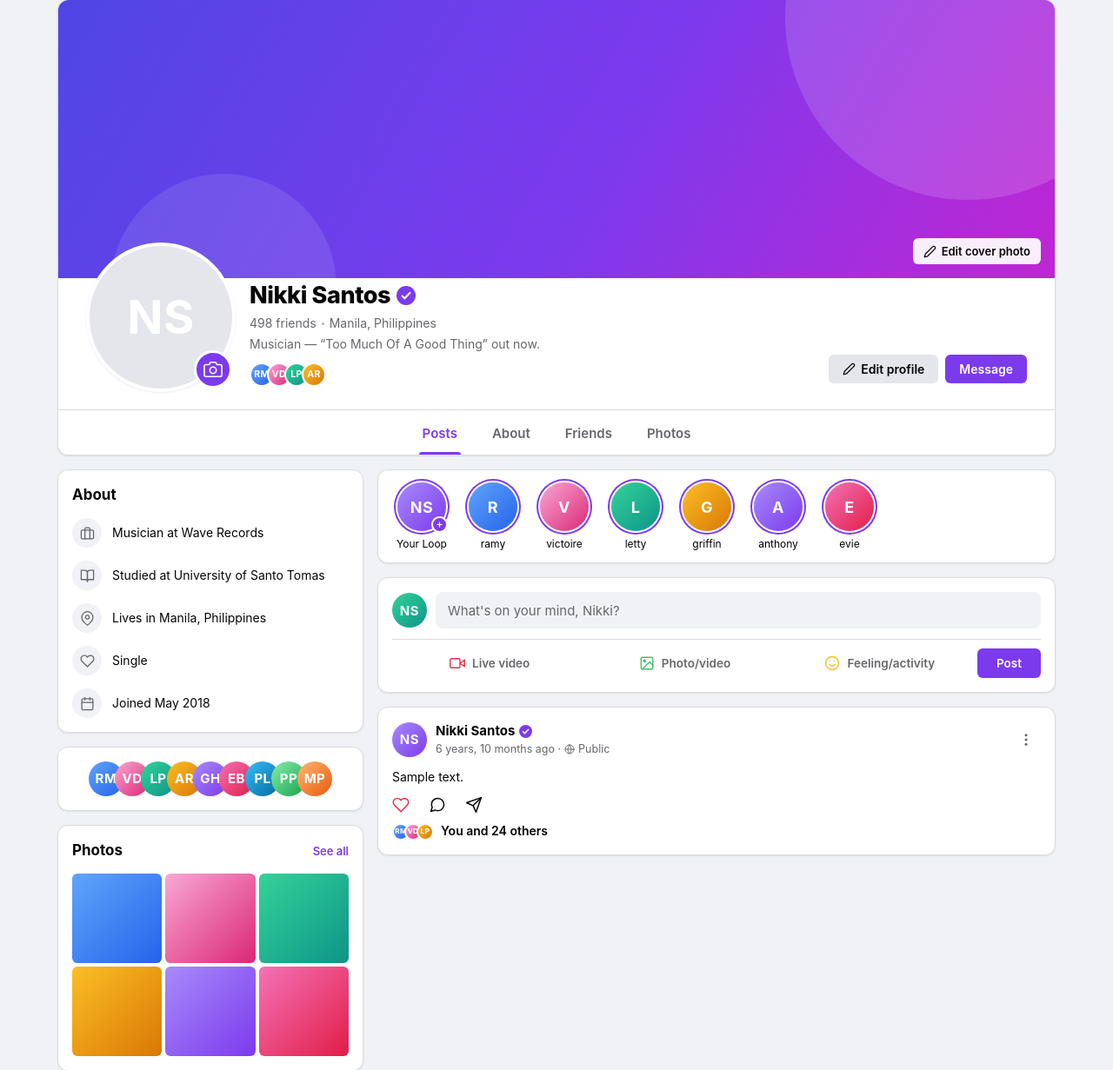
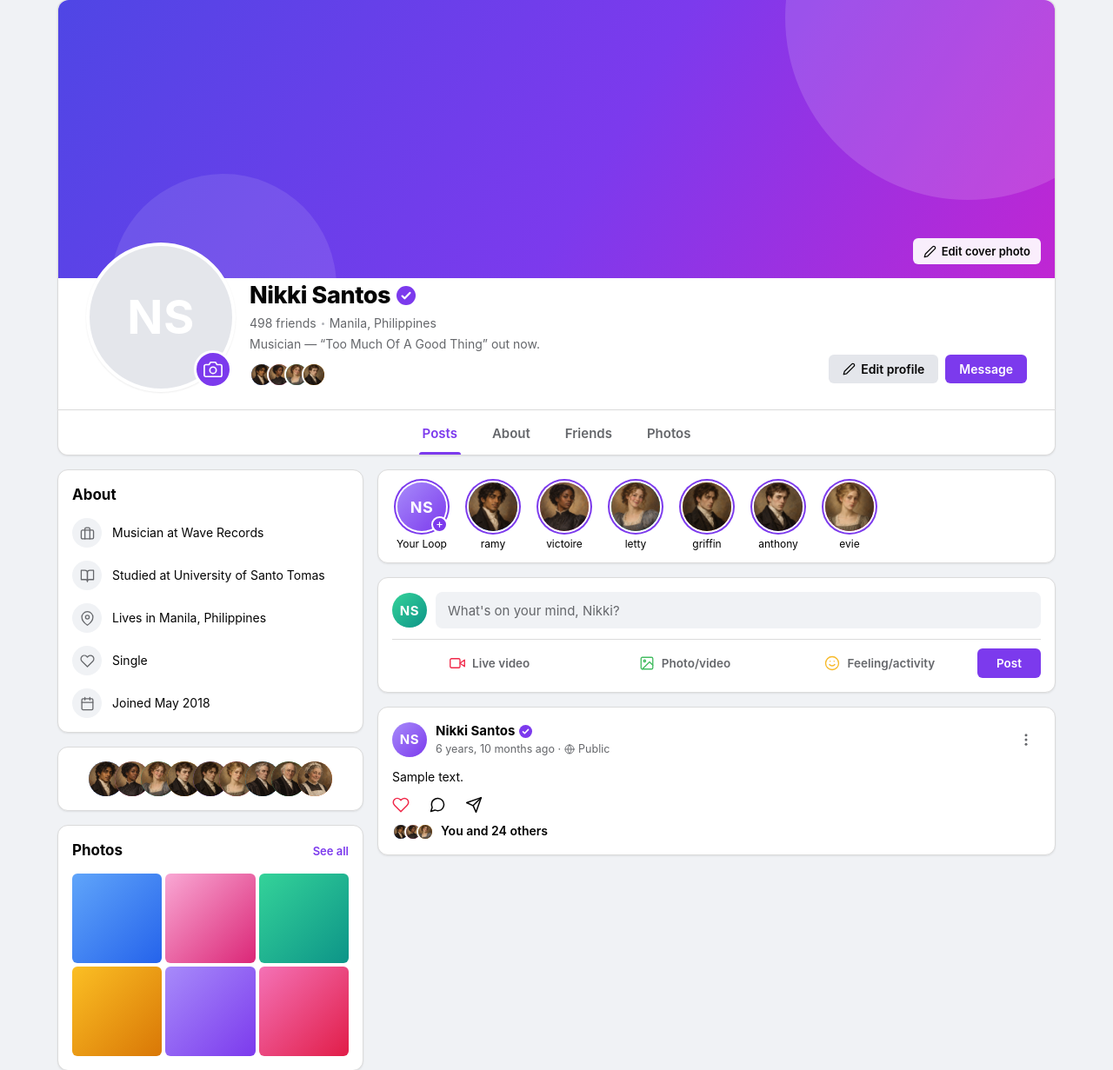
Before and after one commit to kvnwave/DJANGO-PROJECTS, a Django app: page /facebook/ in a window 1280 px wide. Shown: the part 73-1304 px from the top of the page at 87% size. Run offline with Django 5.2, Linux system fonts and the light colour scheme; data comes from the database, SQL or seed files in the repository; tables that the repository leaves empty hold one stand-in row (values such as "Sample post").

Commit message:
feat: use AI-generated Babel character portraits for friend, story, and likes avatars

```diff
--- a/facebook/views.py
+++ b/facebook/views.py
@@ -6,24 +6,24 @@ from .forms import PostForm, ProfileForm
 from .models import Profile
 
 SAMPLE_FRIENDS = (
-    "Ramy Mirza",
-    "Victoire Desgraves",
-    "Letty Price",
-    "Anthony Ribben",
-    "Griffin Harley",
-    "Evie Brooke",
-    "Professor Lovell",
-    "Professor Playfair",
-    "Mrs. Piper",
+    {"name": "Ramy Mirza", "image": "img/babel/ramy.png"},
+    {"name": "Victoire Desgraves", "image": "img/babel/victoire.png"},
+    {"name": "Letty Price", "image": "img/babel/letty.png"},
+    {"name": "Anthony Ribben", "image": "img/babel/anthony.png"},
+    {"name": "Griffin Harley", "image": "img/babel/griffin.png"},
+    {"name": "Evie Brooke", "image": "img/babel/evie.png"},
+    {"name": "Professor Lovell", "image": "img/babel/lovell.png"},
+    {"name": "Professor Playfair", "image": "img/babel/playfair.png"},
+    {"name": "Mrs. Piper", "image": "img/babel/piper.png"},
 )
 
 SAMPLE_STORIES = (
-    ("ramy", 0),
-    ("victoire", 1),
-    ("letty", 2),
-    ("griffin", 3),
-    ("anthony", 4),
-    ("evie", 5),
+    ("ramy", 0, "img/babel/ramy.png"),
+    ("victoire", 1, "img/babel/victoire.png"),
+    ("letty", 2, "img/babel/letty.png"),
+    ("griffin", 3, "img/babel/griffin.png"),
+    ("anthony", 4, "img/babel/anthony.png"),
+    ("evie", 5, "img/babel/evie.png"),
 )
 
 
@@ -61,10 +61,11 @@ def profile_detail(request):
 
     friends = [
         {
-            "name": name,
-            "initials": "".join(part[:1] for part in name.split()).upper(),
+            "name": entry["name"],
+            "initials": "".join(part[:1] for part in entry["name"].split()).upper(),
+            "image": entry["image"],
         }
-        for name in SAMPLE_FRIENDS
+        for entry in SAMPLE_FRIENDS
     ]
 
     stories = [
@@ -72,8 +73,9 @@ def profile_detail(request):
             "handle": handle,
             "initials": "".join(part[:1] for part in handle.split()).upper(),
             "tone": tone,
+            "image": image,
         }
-        for handle, tone in SAMPLE_STORIES
+        for handle, tone, image in SAMPLE_STORIES
     ]
 
     return render(
--- a/templates/facebook/profile.html
+++ b/templates/facebook/profile.html
@@ -73,7 +73,7 @@
         </p>
         {% if profile.bio %}<p class="head-bio">{{ profile.bio }}</p>{% endif %}
         <div class="friend-stack" aria-hidden="true">
-          {% for friend in friends|slice:":4" %}<div class="avatar xs tone-{{ forloop.counter0 }}">{{ friend.initials }}</div>{% endfor %}
+          {% for friend in friends|slice:":4" %}<div class="avatar xs tone-{{ forloop.counter0 }}">{% if friend.image %}<img src="{% static friend.image %}" alt="{{ friend.name }}">{% else %}{{ friend.initials }}{% endif %}</div>{% endfor %}
         </div>
       </div>
 
@@ -119,7 +119,7 @@
 
       <section class="card friend-card" id="friends" aria-label="Friends">
         <div class="friend-row">
-          {% for friend in friends %}<div class="avatar sm tone-{{ forloop.counter0 }}" title="{{ friend.name }}">{{ friend.initials }}</div>{% endfor %}
+          {% for friend in friends %}<div class="avatar sm tone-{{ forloop.counter0 }}" title="{{ friend.name }}">{% if friend.image %}<img src="{% static friend.image %}" alt="{{ friend.name }}">{% else %}{{ friend.initials }}{% endif %}</div>{% endfor %}
         </div>
       </section>
 
@@ -142,7 +142,7 @@
         </button>
         {% for story in stories %}
         <button class="story" type="button" data-inert="Stories are a demo placeholder.">
-          <span class="story-avatar tone-{{ story.tone }}">{{ story.initials }}</span>
+          <span class="story-avatar tone-{{ story.tone }}">{% if story.image %}<img src="{% static story.image %}" alt="{{ story.handle }}">{% else %}{{ story.initials }}{% endif %}</span>
           <span class="story-label">{{ story.handle }}</span>
         </button>
         {% endfor %}
@@ -213,9 +213,9 @@
           </div>
           <div class="post-likes">
             <span class="mini-avatars" aria-hidden="true">
-              <span class="avatar tone-0">RM</span>
-              <span class="avatar tone-1">VD</span>
-              <span class="avatar tone-3">LP</span>
+              <span class="avatar tone-0"><img src="{% static 'img/babel/ramy.png' %}" alt=""></span>
+              <span class="avatar tone-1"><img src="{% static 'img/babel/victoire.png' %}" alt=""></span>
+              <span class="avatar tone-3"><img src="{% static 'img/babel/letty.png' %}" alt=""></span>
             </span>
             You and 24 others
           </div>
```
Also changed, not shown: static/img/babel/anthony.png (added), static/img/babel/evie.png (added), static/img/babel/griffin.png (added), static/img/babel/letty.png (added), static/img/babel/lovell.png (added), static/img/babel/piper.png (added), static/img/babel/playfair.png (added), static/img/babel/ramy.png (added), static/img/babel/victoire.png (added).
